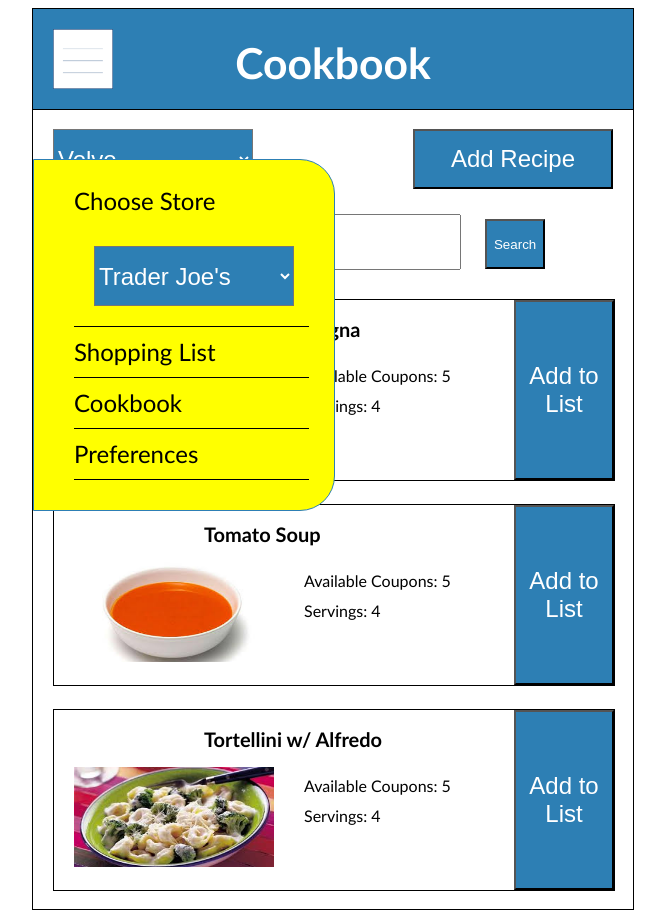
After one commit to rachelboy/HFID-website, a PHP site: page /prototype/cookbook.html in a window 1280 px wide. The commit adds this page. Shown: the whole page, without its empty margins (307-972 px from the left). Run offline with PHP 8.4, Linux system fonts and the light colour scheme.

Commit message:
Cookbook page is now a thing
Things are happening.

```diff
--- /dev/null
+++ b/prototype/cookbook.html
@@ -0,0 +1,98 @@
+<!DOCTYPE html>
+<html>
+<head>
+  <meta charset="utf-8">
+  <title>Framework Test Page</title>
+  <script type='text/javascript' src='javascript/main.js'></script>
+  <link rel="stylesheet" href="css/main.css">
+</head>
+<body>
+  <div id="screen">
+    <div id="header">
+
+      <div id="menu_button">
+        <img src="images/menu.png" alt="menu" onclick="toggle(menu)">
+      </div>
+
+      <div id="menu">
+        <ul>
+          <li>
+              <label>Choose Store
+              <select>
+                  <option value="Trader">Trader Joe's</option>
+                  <option value="Whole">Whole Foods</option>
+                  <option value="Roche">Roche Bros</option>
+              </select>
+              </label>
+          </li>
+          <li><a href="shopping_list.html">Shopping List</a></li>
+          <li><a href="cookbook.html">Cookbook</a></li>
+          <li><a href="shopping_list.html">Preferences</a></li>
+        <ul>
+      </div>
+
+       <h1>Cookbook</h1>
+    </div>
+
+
+    <div id= "top_button_one">
+
+      <select>
+      <option value="volvo">Volvo</option>
+      <option value="saab">Saab</option>
+      <option value="mercedes">Mercedes</option>
+      <option value="audi">Audi</option>
+      </select>
+
+    </div>
+
+    <div id= "top_button_two">
+    <a href="add_recipe.html"><button>Add Recipe</button></a>
+    </div>
+
+    <form id="form" action="">
+    <input type="text" name="query" id="query"/>
+    <button type="button" onclick="search()">Search</button>
+    </form>
+
+    <div class="meal" id="meal_one">
+
+    <h2>Stovetop Lasagna</h2>
+    <img src="images/lasagna.jpg" alt="Lasagna">
+    <p class="coupons">Available Coupons: 5</p>
+    <p class="servings">Servings: 4</p>
+
+
+    <button>Add to List</button>
+    </div>
+
+    <div class="meal" id="meal_two">
+
+    <h2>Tomato Soup</h2>
+    <img src="images/soup.png" alt="Tomato Soup">
+    <p class="coupons">Available Coupons: 5</p>
+    <p class="servings">Servings: 4</p>
+
+
+    <button>Add to List</button>
+    </div>
+
+    <div class="meal" id="meal_three">
+
+    <h2>Tortellini w/ Alfredo</h2>
+    <img src="images/tort.png" alt="Tortellini w/ Alfredo">
+    <p class="coupons">Available Coupons: 5</p>
+    <p class="servings">Servings: 4</p>
+
+
+    <button>Add to List</button>
+    </div>
+
+
+
+
+
+
+ </div>
+</body>
+</html>
--- a/prototype/css/main.css
+++ b/prototype/css/main.css
@@ -12,7 +12,7 @@ body {
     width: 600px;
     background-color: #FFFFFF;
     border: 1px solid #000000;
-    height: 1000px;
+    height: 900px;
 }
 
 
@@ -50,11 +50,12 @@ body {
     position: absolute;
     top: 150px;
     width: 300px;
-    height: 310px;
+    height: 350px;
     border: 1px solid #2D7FB4;
     border-top-right-radius: 35px;
     border-bottom-right-radius: 35px;
     z-index: 999999999999;
+    background-color: yellow;
 }
 
 
@@ -74,7 +75,7 @@ body {
     color: black;
 }
 
-button{
+button, select{
     height: 60px;
     width: 200px;
     font-size: 18pt;
@@ -82,6 +83,7 @@ button{
     color: #FFFFFF;
     margin: 20px;
 }
+
 
 
 #top_button_one{
@@ -108,3 +110,82 @@ button{
     bottom: 0px;
     right: 0px;
 }
+
+#form{
+    position: absolute;
+    left: 0px;
+    top: 170px;
+    margin: 20px;
+}
+
+#form button{
+    height: 50px;
+    width: 60px;
+    font-size: 10pt;
+    background-color: #2D7FB4;
+    color: #FFFFFF;
+}
+
+#form input[type=text]{
+    width: 400px;
+    height: 50px;
+    font-size: 15pt;
+}
+
+.meal{
+    position: absolute;
+    width: 560px;
+    height: 180px;
+    margin: 20px;
+    border: 1px solid black;
+}
+
+.meal img{
+    width: 200px;
+    height: 100px;
+    margin-bottom: 50px;
+    margin-left: 20px;
+}
+
+
+.meal h2{
+    font-size: 15pt;
+    text-indent: 150px;
+}
+
+.meal .coupons{
+    position: absolute;
+    left: 250px;
+    top: 50px;
+    font-size: 12pt;
+}
+
+.meal .servings{
+    position: absolute;
+    left: 250px;
+    top: 80px;
+    font-size: 12pt;
+}
+
+.meal button{
+    position: absolute;
+    right: -20px;
+    top: -20px;
+    width: 100px;
+    height: 180px;
+}
+
+#meal_one{
+    left: 0px;
+    top: 270px;
+}
+
+#meal_two{
+    left: 0px;
+    top: 475px;
+}
+
+#meal_three{
+    left: 0px;
+    top: 680px;
+}
```
Also changed, not shown: prototype/images/lasagna.jpg (added), prototype/images/search.png (added), prototype/images/soup.png (added), prototype/images/tort.png (added).
